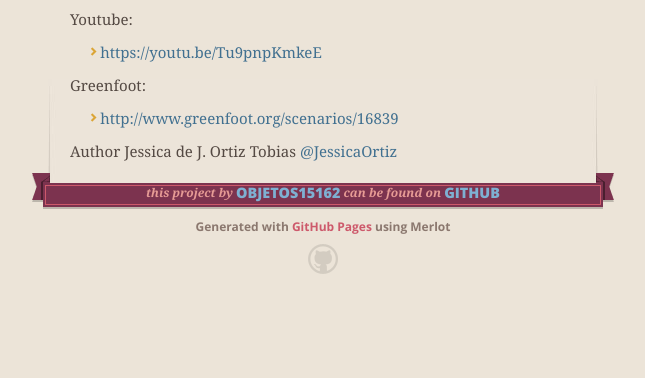
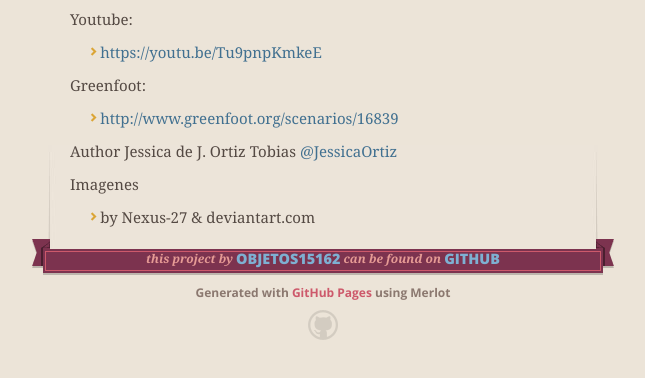
Before and after one commit to objetos15162/SpaceCat, a plain HTML site: page index.html in a window 1280 px wide. Shown: the part 4345-4723 px from the top of the page, without its empty margins (317-962 px from the left). Before the commit the page ends 4659 px from the top, so only its background shows below. Drawn offline with nearby package versions, Linux system fonts and the light colour scheme.

```diff
--- a/index.html
+++ b/index.html
@@ -129,6 +129,12 @@ More points than the previous obstacle.</li>
 
 <p>Author
 Jessica de J. Ortiz Tobias <a href="https://github.com/JessicaOrtiz" class="user-mention">@JessicaOrtiz</a></p>
+
+<p>Imagenes </p>
+
+<ul>
+<li>by Nexus-27 &amp; deviantart.com</li>
+</ul>
       </section>
 
       <footer>
```
Also changed, not shown: params.json (+1 -1 lines).
